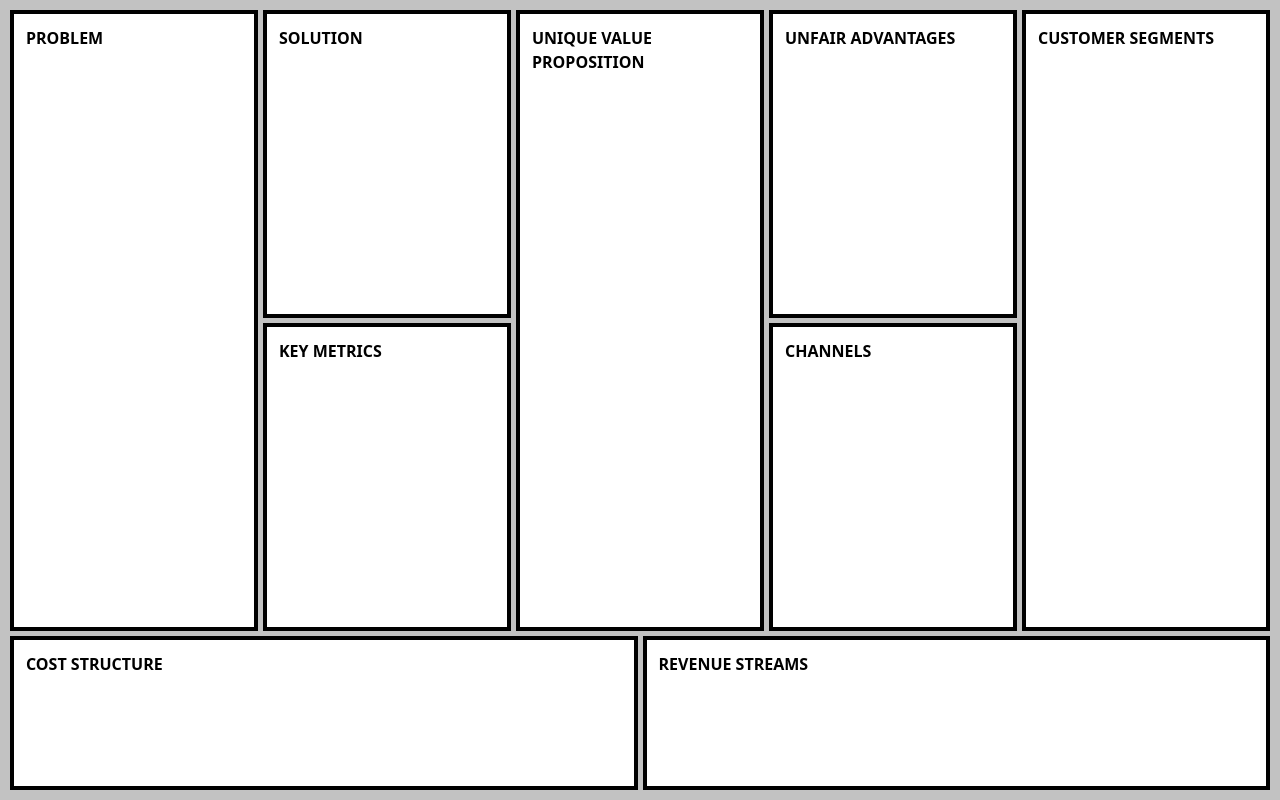
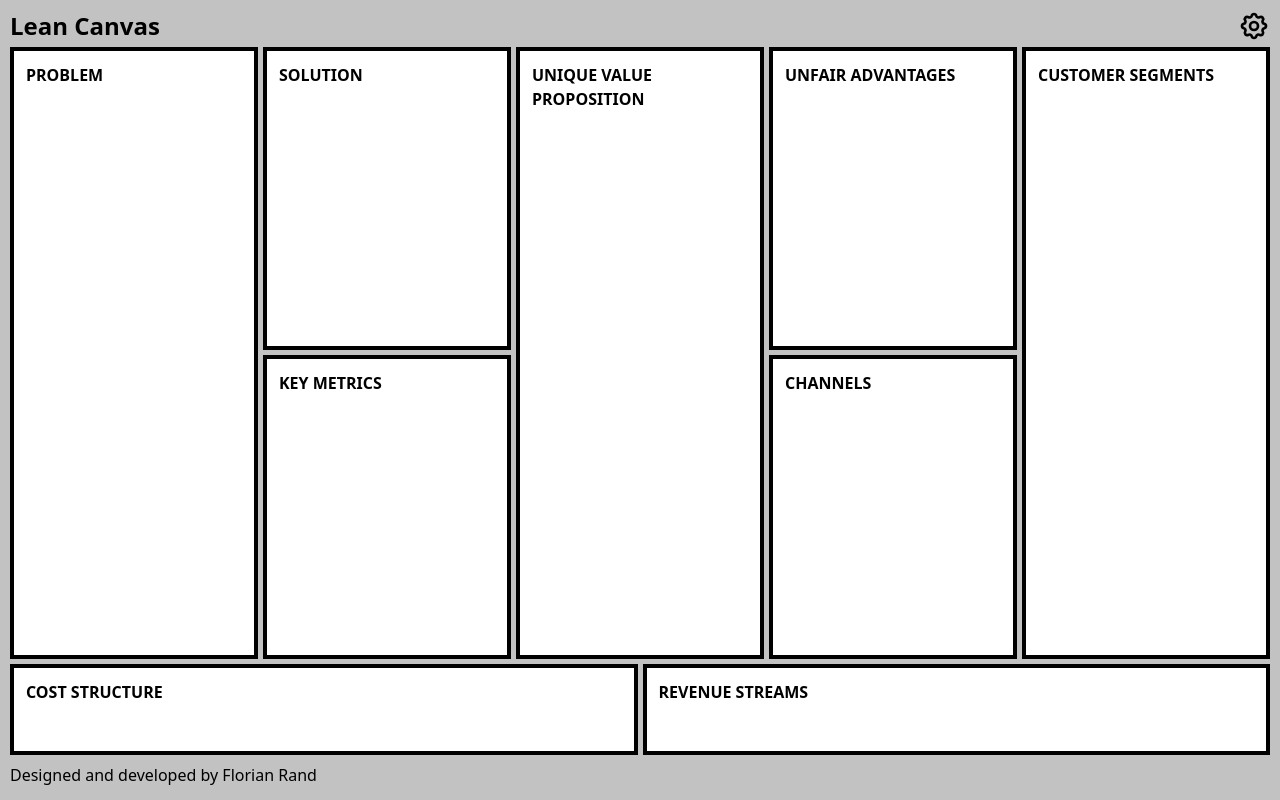
Before and after one commit to flrnd/lean-canvas-app, a React (Create React App) app: page / in a window 1280 px wide. Built offline with nearby package versions, Linux system fonts and the light colour scheme.

Commit message:
Add head and foot area. Add Cog Icon

```diff
--- a/src/components/canvas/canvas-row.css
+++ b/src/components/canvas/canvas-row.css
@@ -2,6 +2,10 @@ a {
   outline: none;
   text-decoration: none;
   color: none;
+}
+
+.head {
+  grid-area: head;
 }
 
 .problem {
@@ -39,3 +43,7 @@ a {
 .revenueStreams {
   grid-area: revenue-streams;
 }
+
+.footer {
+  grid-area: foot;
+}
--- a/src/components/canvas/canvas.css
+++ b/src/components/canvas/canvas.css
@@ -1,12 +1,14 @@
 .grid-container {
   display: grid;
   grid-template-columns: 1fr 1fr 1fr 1fr 1fr 1fr 1fr 1fr 1fr 1fr;
-  grid-template-rows: 1.2fr 1.2fr 0.6fr;
+  grid-template-rows: 0.2fr 2fr 2fr 0.6fr 0.2fr;
   gap: 5px 5px;
   grid-template-areas:
+    'head head head head head head head head head head'
     'problem problem solution solution unique-value-prop unique-value-prop unfair-advantages unfair-advantages customer-segments customer-segments'
     'problem problem key-metrics key-metrics unique-value-prop unique-value-prop channels channels customer-segments customer-segments'
-    'cost-structure cost-structure cost-structure cost-structure cost-structure revenue-streams revenue-streams revenue-streams revenue-streams revenue-streams';
+    'cost-structure cost-structure cost-structure cost-structure cost-structure revenue-streams revenue-streams revenue-streams revenue-streams revenue-streams'
+    'foot foot foot foot foot foot foot foot foot foot';
   width: 100vw;
   height: 100vh;
   padding: 10px;
--- a/src/components/canvas/canvas.tsx
+++ b/src/components/canvas/canvas.tsx
@@ -2,16 +2,30 @@ import { useContext } from 'react'
 import CanvasRow from './canvas-row'
 import { rows, CanvasContext } from '../../Store'
 import './canvas.css'
+import Cog from '../icons/cog'
 
 const Canvas = () => {
   const { store } = useContext(CanvasContext)
   return (
     <div className="grid-container">
+      <div className="head flex justify-between items-center">
+        <div className="font-bold text-2xl">Lean Canvas</div>
+        <div>
+          <Cog />
+        </div>
+      </div>
       {rows.map((row, index) => {
         const data: string[] = store[row]
 
         return <CanvasRow name={row} data={data} key={index} />
       })}
+      <div className="footer flex items-center">
+        <div className="">
+          {' '}
+          Designed and developed by{' '}
+          <a href="https://florianrand.com">Florian Rand</a>
+        </div>
+      </div>
     </div>
   )
 }
--- /dev/null
+++ b/src/components/icons/cog.tsx
@@ -0,0 +1,24 @@
+const Cog = () => (
+  <svg
+    className="w-8 h-8"
+    fill="none"
+    stroke="currentColor"
+    viewBox="0 0 24 24"
+    xmlns="http://www.w3.org/2000/svg"
+  >
+    <path
+      strokeLinecap="round"
+      strokeLinejoin="round"
+      strokeWidth="2"
+      d="M10.325 4.317c.426-1.756 2.924-1.756 3.35 0a1.724 1.724 0 002.573 1.066c1.543-.94 3.31.826 2.37 2.37a1.724 1.724 0 001.065 2.572c1.756.426 1.756 2.924 0 3.35a1.724 1.724 0 00-1.066 2.573c.94 1.543-.826 3.31-2.37 2.37a1.724 1.724 0 00-2.572 1.065c-.426 1.756-2.924 1.756-3.35 0a1.724 1.724 0 00-2.573-1.066c-1.543.94-3.31-.826-2.37-2.37a1.724 1.724 0 00-1.065-2.572c-1.756-.426-1.756-2.924 0-3.35a1.724 1.724 0 001.066-2.573c-.94-1.543.826-3.31 2.37-2.37.996.608 2.296.07 2.572-1.065z"
+    ></path>
+    <path
+      strokeLinecap="round"
+      strokeLinejoin="round"
+      strokeWidth="2"
+      d="M15 12a3 3 0 11-6 0 3 3 0 016 0z"
+    />
+  </svg>
+)
+
+export default Cog
```
